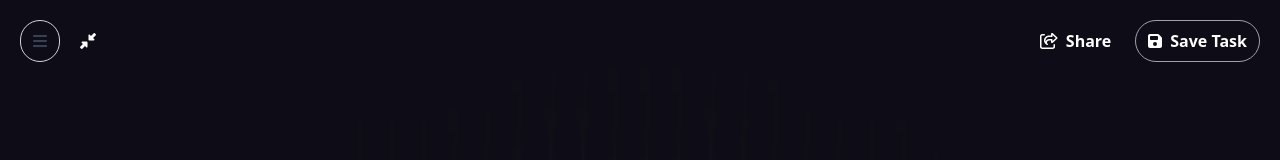
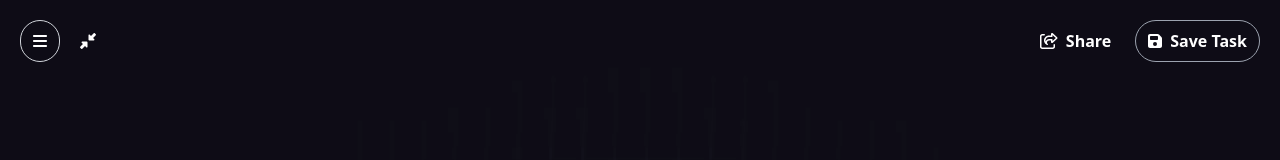
Before and after one commit to autoppia/autoppia_web_operator, a React (Create React App) app in the folder frontend/: page /home in a window 1280 px wide. Shown: the top 160 px of the page. Built offline with nearby package versions, Linux system fonts and the light colour scheme.

Commit message:
fix: small issue

```diff
--- a/frontend/src/pages/operator.tsx
+++ b/frontend/src/pages/operator.tsx
@@ -75,7 +75,7 @@ function Operator(): React.ReactElement {
         <div className="flex justify-between w-full">
           <div className="flex items-center">
             {!showSideBar && (
-              <IconButton icon={faBars} onClick={toggleSideBar} />
+              <IconButton icon={faBars} onClick={toggleSideBar} className="dark:text-white"/>
             )}
             <div
               className="ms-2 flex hover:bg-gray-300 rounded-full justify-center items-center p-3 cursor-pointer transition-all duration-300 text-gray-500 dark:text-white"
```
